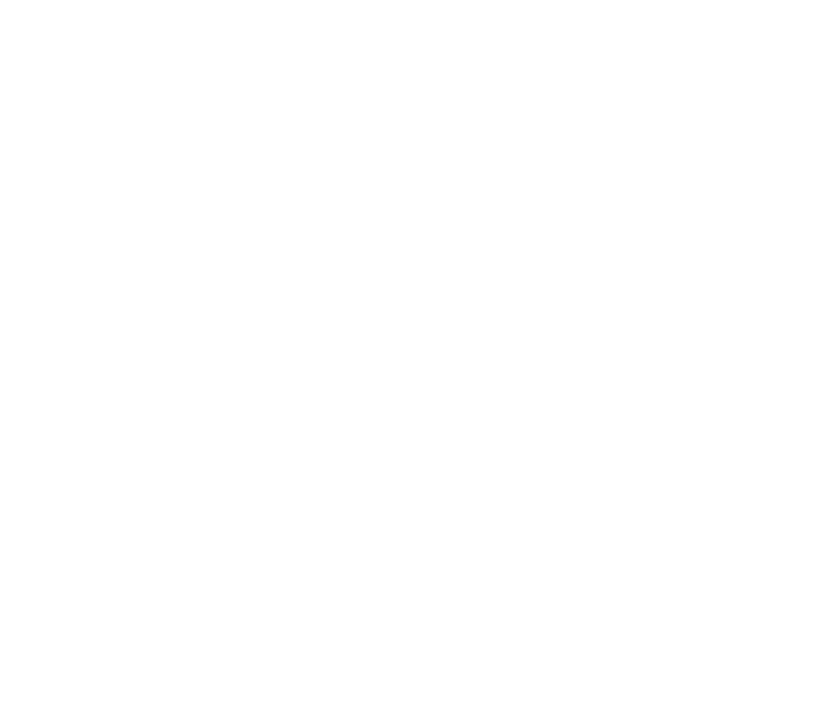
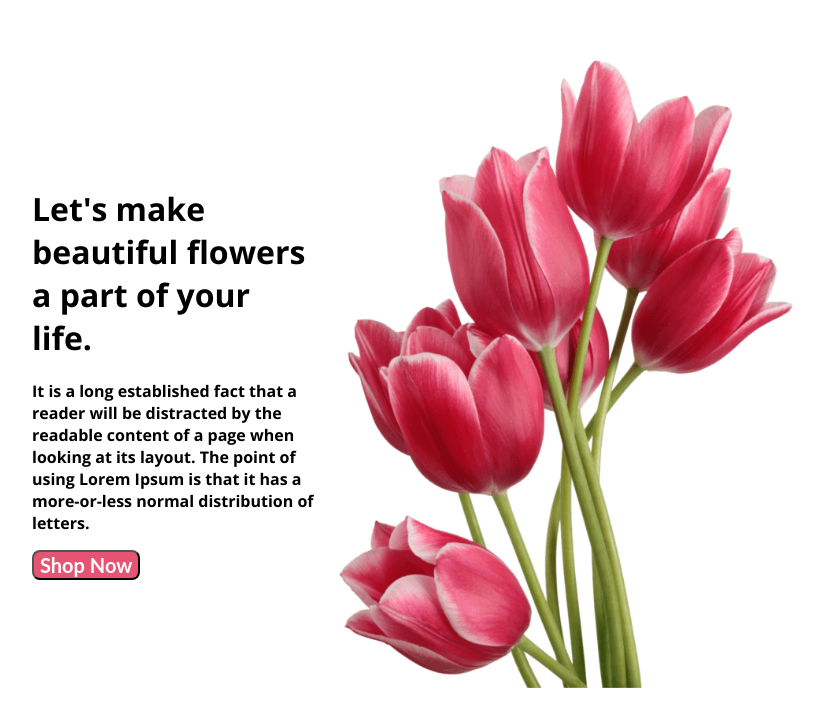
Before and after one commit to Khairul76454542/flower-shop-assignment, a plain HTML site: page index.html in a window 1280 px wide. Shown: the whole page, without its empty margins (216-1039 px from the left). Drawn offline with nearby package versions, Linux system fonts and the light colour scheme.

Commit message:
baner content added

```diff
--- a/index.html
+++ b/index.html
@@ -4,10 +4,24 @@
     <meta charset="UTF-8">
     <meta name="viewport" content="width=device-width, initial-scale=1.0">
     <title>flower shop assignment</title>
+    <link rel="preconnect" href="https://fonts.googleapis.com">
+<link rel="preconnect" href="https://fonts.gstatic.com" crossorigin>
+<link href="https://fonts.googleapis.com/css2?family=Open+Sans:wght@700;800&display=swap" rel="stylesheet">
+    <link rel="stylesheet" href="styles/flower.css">
 </head>
 <body>
     <header>
-
+        <div class="banner">
+            <div class="banner-content">
+                <h1 class="banner-title">Let's make
+                     beautiful flowers a
+                      part of your life.</h1>
+                      <p>It is a long established fact that a reader will be distracted by the readable content of a page when looking at its layout.
+                        The point of using Lorem Ipsum is that it has a more-or-less normal distribution of letters.</p>
+                        <button class="btn-primary">Shop Now</button>
+        </div>
+        <img class="profile-pic" src="flower asset/pngwing 10.png" alt="">
+        </div>
     </header>
     <main>
 
--- /dev/null
+++ b/styles/flower.css
@@ -0,0 +1,28 @@
+/*common shared styles*/
+body {
+    font-family: 'Open Sans', sans-serif;
+}
+nav{
+    display: flex;
+
+}
+.header{
+    background-color: rgba(229, 84, 115, 0.10);
+}
+.banner{
+    padding: 50px 240px;
+    display: flex;
+    align-items: center;
+}
+.banner .profile-pic{
+    width: 500px;
+}
+.btn-primary{
+    color: #FFF;
+font-family: Lato;
+font-size: 20px;
+font-weight: 700;
+border-radius: 8px;
+background: #E55473;
+font-size: normal;
+}
```
